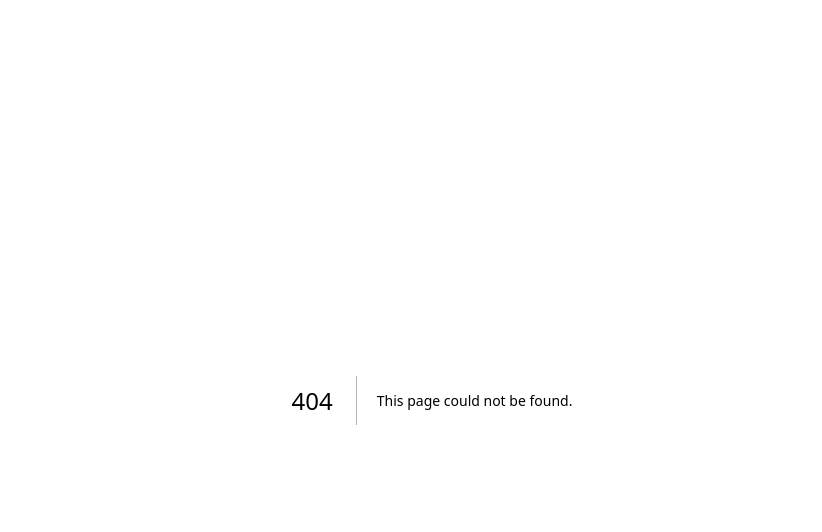
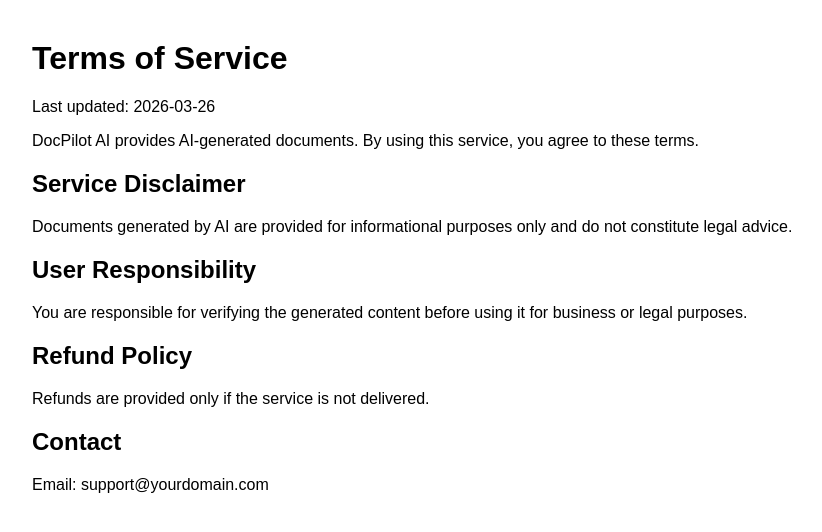
Before and after one commit to docpilot570/docpilot-ai, a Next.js app: page /terms in a window 1280 px wide. Before the commit this address had no page. Shown: the top 532 px of the page, without its empty margins (208-1030 px from the left). Built offline with nearby package versions, Linux system fonts and the light colour scheme.

Commit message:
Add terms page

```diff
--- /dev/null
+++ b/pages/terms.js
@@ -0,0 +1,35 @@
+export default function Terms() {
+  return (
+    <div style={{maxWidth:800, margin:"40px auto", fontFamily:"Arial"}}>
+      <h1>Terms of Service</h1>
+      <p>Last updated: 2026-03-26</p>
+
+      <p>
+        DocPilot AI provides AI-generated documents. By using this service, you agree
+        to these terms.
+      </p>
+
+      <h2>Service Disclaimer</h2>
+      <p>
+        Documents generated by AI are provided for informational purposes only and
+        do not constitute legal advice.
+      </p>
+
+      <h2>User Responsibility</h2>
+      <p>
+        You are responsible for verifying the generated content before using it for
+        business or legal purposes.
+      </p>
+
+      <h2>Refund Policy</h2>
+      <p>
+        Refunds are provided only if the service is not delivered.
+      </p>
+
+      <h2>Contact</h2>
+      <p>
+        Email: support@yourdomain.com
+      </p>
+    </div>
+  );
+}
```
